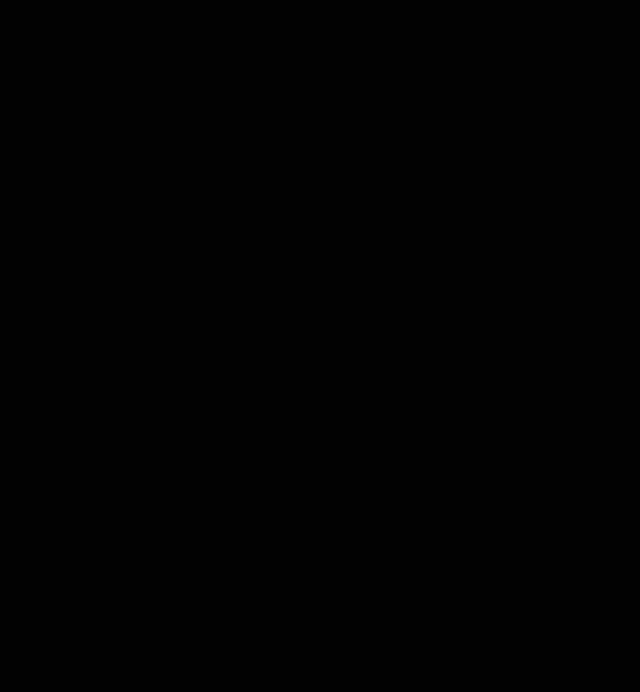
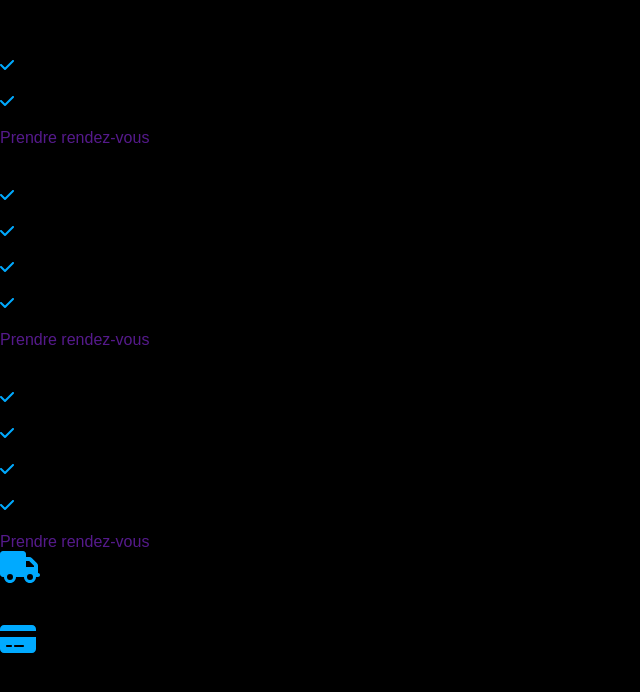
Before and after one commit to zakaria-69/auto_clean, a React (Vite) app: page / in a window 1280 px wide. Shown: the part 1476-2168 px from the top of the page, without its empty margins (0-640 px from the left). Before the commit the page ends 1465 px from the top, so only its background shows below. Built offline with nearby package versions, Linux system fonts and the light colour scheme.

Commit message:
added description review section and formules picker section

```diff
--- a/src/pages/Home.jsx
+++ b/src/pages/Home.jsx
@@ -1,19 +1,30 @@
 import React from "react";
 import { FontAwesomeIcon } from "@fortawesome/react-fontawesome";
-import {faInstagram, faSnapchat, faLinkedin, } from '@fortawesome/free-brands-svg-icons';
-import {faEnvelope} from "@fortawesome/free-solid-svg-icons"
-import logo from "../../src/assets/img/logo_lavage_auto.png"
-import car_washed from '../../src/assets/img/clean_white_car2.jpeg'
+import {
+  faInstagram,
+  faSnapchat,
+  faLinkedin,
+} from "@fortawesome/free-brands-svg-icons";
+import {
+  faEnvelope,
+  faCheck,
+  faTruck,
+  faCreditCard,
+} from "@fortawesome/free-solid-svg-icons";
+import logo from "../../src/assets/img/logo_lavage_auto.png";
+import car_washed from "../../src/assets/img/clean_white_car2.jpeg";
 
 const Home = () => {
+  const fontCheckIconColor = "#00aaff";
   return (
     <section className="home_container">
       <header className="home_container_header">
         <div className="home_container_header_logo">
-            <a href="/"><img src={logo} alt="logo de voiture qui brille" />
+          <a href="/">
+            <img src={logo} alt="logo de voiture qui brille" />
           </a>
         </div>
-            <div  className="home_container_header_left_nav">
+        <div className="home_container_header_left_nav">
           <nav>
             <ul>
               <li>
@@ -49,12 +60,12 @@ const Home = () => {
               </li>
               <li>
                 <a href="" className="navLink header_meetings">
-                  <FontAwesomeIcon icon={faSnapchat}/>
+                  <FontAwesomeIcon icon={faSnapchat} />
                 </a>
               </li>
               <li>
                 <a href="" className="navLink header_contact">
-                  <FontAwesomeIcon icon={faLinkedin}/>
+                  <FontAwesomeIcon icon={faLinkedin} />
                 </a>
               </li>
               <li>
@@ -66,30 +77,139 @@ const Home = () => {
           </nav>
         </div>
       </header>
-        <section className="decouverte_formule_container" >
+      <section className="decouverte_formule_container">
         <div className="decouverte_formule_container_card">
           <img src={car_washed} />
           <div className="decouverte_formule_container_card_textAndLink">
-            <p className="decouverte_formule_container_card_textAndLink_text">Auto Clean</p>
-            <a className="decouverte_formule_container_card_textAndLink_link" >Découvrir nos formules</a>
+            <p className="decouverte_formule_container_card_textAndLink_text">
+              Auto Clean
+            </p>
+            <a className="decouverte_formule_container_card_textAndLink_link">
+              Découvrir nos formules
+            </a>
           </div>
         </div>
       </section>
       <section className="description_reviews_container">
         <div className="description_reviews_container_subcontainer_description">
-            {/* <h2 className="description_reviews_container_subcontainer_title">Nos Formules</h2> */}
-            <p className="description_reviews_container_subcontainer_description_sentence_hook">&quot; Nous Redonnons éclat et brillance à votre véhicule avec notre expertise en nettoyage auto professionnel ! &quot; </p>
+          <p className="description_reviews_container_subcontainer_description_sentence_hook">
+            &quot; Nous Redonnons éclat et brillance à votre véhicule avec notre
+            expertise en nettoyage auto professionnel ! &quot;{" "}
+          </p>
         </div>
         <div className="description_reviews_container_subcontainer_reviews">
-            {/* <h2 className="description_reviews_container_subcontainer_title">Nos Formules</h2> */}
-            <h2 className="description_reviews_container_subcontainer_reviews_title">&quot; Nos avis client&quot; </h2>
-            <p className="description_reviews_container_subcontainer_reviews_review">&quot; Très satisfait du résultat j&apos;ai recuperer mon véhucile comme neuf !&quot; </p>
-            <a href="" className="description_reviews_container_subcontainer_reviews_button">Découvrir plus d&apos;avis</a>
+          <h2 className="description_reviews_container_subcontainer_reviews_title">
+            Nos avis client
+          </h2>
+          <p className="description_reviews_container_subcontainer_reviews_review">
+            &quot; Très satisfait du résultat j&apos;ai recuperer mon véhucile
+            comme neuf !&quot;{" "}
+          </p>
+          <a
+            href=""
+            className="description_reviews_container_subcontainer_reviews_button"
+          >
+            Découvrir plus d&apos;avis
+          </a>
+        </div>
+      </section>
+      <section className="formules_picker_container">
+        <h2>Nos formules</h2>
+        <div className="formules_picker_container_cards">
+          <div className="formules_picker_container_cards_card formule_card_one">
+            <h3 className="formules_picker_container_cards_card_title">
+            Éclat Serein
+            </h3>
+            <p className="formules_picker_container_cards_card_price">prix 1</p>
+            <ul>
+              <li>
+                <FontAwesomeIcon icon={faCheck} color={fontCheckIconColor} />
+                <p>Polissage</p>
+              </li>
+              <li>
+                <FontAwesomeIcon icon={faCheck} color={fontCheckIconColor} />
+                <p>Céramique</p>
+              </li>
+            </ul>
+            <div className="formules_picker_container_cards_card_link">
+              <a href="">Prendre rendez-vous</a>
+            </div>
+          </div>
+          <div className="formules_picker_container_cards_card formule_card_two">
+            <h3 className="formules_picker_container_cards_card_title">
+            Performance Brillante
+            </h3>
+            <p className="formules_picker_container_cards_card_price">prix 2</p>
+            <ul>
+              <li>
+                <FontAwesomeIcon icon={faCheck} color={fontCheckIconColor} />
+                <p>Polissage</p>
+              </li>
+              <li>
+                <FontAwesomeIcon icon={faCheck} color={fontCheckIconColor} />
+                <p>Céramique</p>
+              </li>
+              <li>
+                <FontAwesomeIcon icon={faCheck} color={fontCheckIconColor} />
+                <p>Rénovation phares</p>
+              </li>
+              <li>
+                <FontAwesomeIcon icon={faCheck} color={fontCheckIconColor} />
+                <p>Lavage intérieur et éxterieur vapeur</p>
+              </li>
+            </ul>
+            <div className="formules_picker_container_cards_card_link">
+              <a href="">Prendre rendez-vous</a>
+            </div>
+          </div>
+          <div className="formules_picker_container_cards_card formule_card_three">
+            <h3 className="formules_picker_container_cards_card_title">
+            Rénovation Premium
+            </h3>
+            <p className="formules_picker_container_cards_card_price">prix 3</p>
+            <ul>
+              <li>
+                <FontAwesomeIcon icon={faCheck} color={fontCheckIconColor} />
+                <p>Polissage</p>
+              </li>
+              <li>
+                <FontAwesomeIcon icon={faCheck} color={fontCheckIconColor} />
+                <p>Céramique</p>
+              </li>
+              <li>
+                <FontAwesomeIcon icon={faCheck} color={fontCheckIconColor} />
+                <p>Rénovation phares</p>
+              </li>
+              <li>
+                <FontAwesomeIcon icon={faCheck} color={fontCheckIconColor} />
+                <p>Lavage intérieur et éxterieur vapeur</p>
+              </li>
+            </ul>
+            <div className="formules_picker_container_cards_card_link">
+              <a href="">Prendre rendez-vous</a>
+            </div>
+          </div>
+        </div>
+        <section className="formules_picker_container_informations">
+          <div className="formules_picker_container_informations_prestationTime">
+            <FontAwesomeIcon icon={faTruck} color={fontCheckIconColor} className="fa-2x"/>
+            <div className="formules_picker_container_informations_prestationTime_titleAndText">
+              <h3>Prestation</h3>
+              <p>Durée de 1h max</p>
+            </div>
+          </div>
+          <div className="formules_picker_container_informations_paiementMethods">
+            <FontAwesomeIcon icon={faCreditCard} color={fontCheckIconColor}className="fa-2x"/>
+            <div className="formules_picker_container_informations_paiementMethods_titleAndText">
+            <h3>Tout paiement</h3>
+            <p>CB, espèces</p>
             </div>
 
+          </div>
+        </section>
       </section>
     </section>
   );
-}
+};
 
 export default Home;
```
Lines whose indentation alone changed are shown as unchanged.
